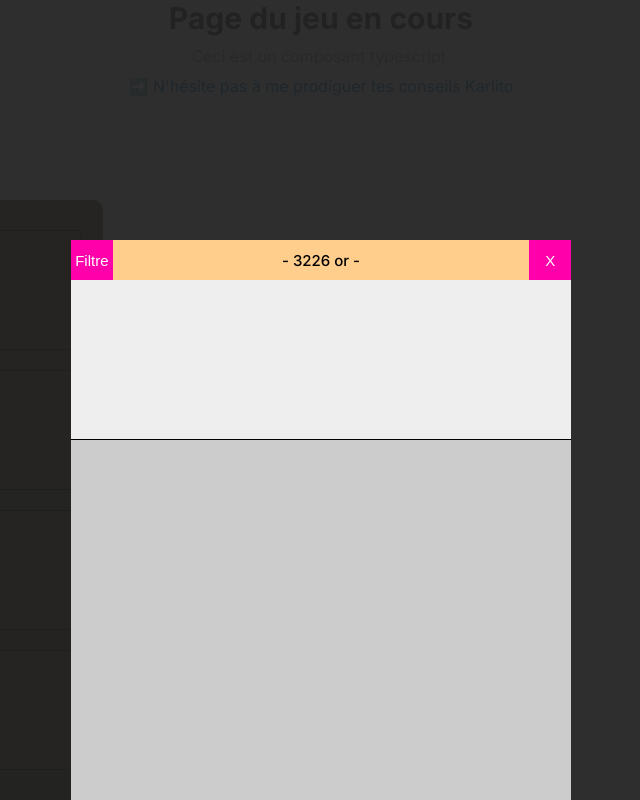
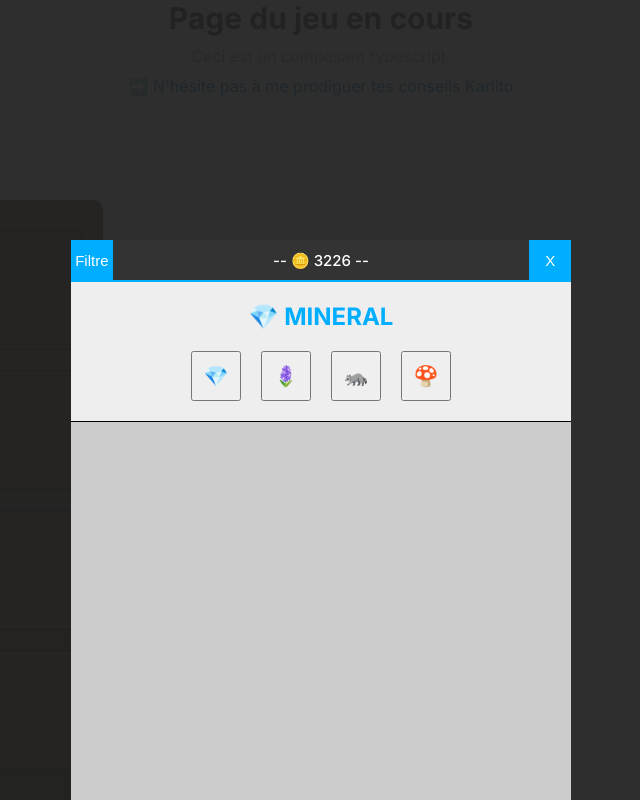
Before and after one commit to Guiomino/apprenti-alchimiste, a Next.js app: page /gamingPage in a window 1280 px wide. Shown: the whole page, without its empty margins (319-959 px from the left). Built offline with nearby package versions, Linux system fonts and the light colour scheme.

Commit message:
feat(modal ingredient)

```diff
--- a/src/app/components/modalIngredients.module.scss
+++ b/src/app/components/modalIngredients.module.scss
@@ -14,7 +14,7 @@
   .modalWindow {
     width: 500px;
     height: 800px;
-    background-color: rgb(241, 241, 241);
+    background-color: #f1f1f1;
     margin-left: 50%;
     margin-top: 50%;
     transform: translate(-50%, -50%);
@@ -26,15 +26,18 @@
       width: 100%;
       display: flex;
       flex-direction: column;
+      align-items: center;
     }
     .modalTop {
-      height: 200px;
+      gap: 20px;
       background-color: #eee;
       border-bottom: 1px solid black;
 
       .filterAndGoldAndClose {
+        width: 100%;
         display: flex;
         justify-content: space-between;
+        border-bottom: 2px solid #00aeff;
 
         .filter,
         .close {
@@ -46,26 +49,49 @@
           color: white;
           font-size: 15px;
           font-weight: 500;
-          background-color: #ff00aa;
+          background-color: #00aeff;
           border: none;
           cursor: pointer;
           transition: 0.3s;
 
           &:hover {
-            background-color: #fa7318;
+            background-color: #65c6f3;
           }
         }
 
         span {
-            width: 100%;
+          width: 100%;
           display: flex;
           align-items: center;
           justify-content: center;
           height: 40px;
-          color: black;
+          color: white;
           font-size: 15px;
           font-weight: 500;
-          background-color: #ffcd8c;
+          background-color: #333;
+        }
+      }
+
+      .title {
+        width: 100%;
+        display: flex;
+        align-items: center;
+        justify-content: center;
+        color: #00aeff;
+      }
+
+      .category {
+        display: flex;
+        align-items: center;
+        justify-content: space-around;
+        gap: 20px;
+        margin-bottom: 20px;
+
+        button {
+          width: 50px;
+          height: 50px;
+          font-size: 20px;
+          cursor: pointer;
         }
       }
     }
--- a/src/app/components/modalIngredients.tsx
+++ b/src/app/components/modalIngredients.tsx
@@ -9,15 +9,15 @@ const ModalIngredients = () => {
                     <div className={styles.modalTop}>
                         <div className={styles.filterAndGoldAndClose}>
                             <button className={styles.filter}>Filtre</button>
-                            <span className={styles.gold}>- 3226 or -</span>
+                            <span className={styles.gold}>-- 🪙 3226 --</span>
                             <button className={styles.close}>X</button>
                         </div>
-                        <h2 className={styles.title}></h2>
+                        <h2 className={styles.title}>💎 MINERAL</h2>
                         <div className={styles.category}>
-                            <div className={styles.mineral}></div>
-                            <div className={styles.vegetal}></div>
-                            <div className={styles.animal}></div>
-                            <div className={styles.mushroom}></div>
+                            <button className={styles.mineral}>💎</button>
+                            <button className={styles.vegetal}>🪻</button>
+                            <button className={styles.animal}>🦝</button>
+                            <button className={styles.mushroom}>🍄</button>
                         </div>
                     </div>
 
```
